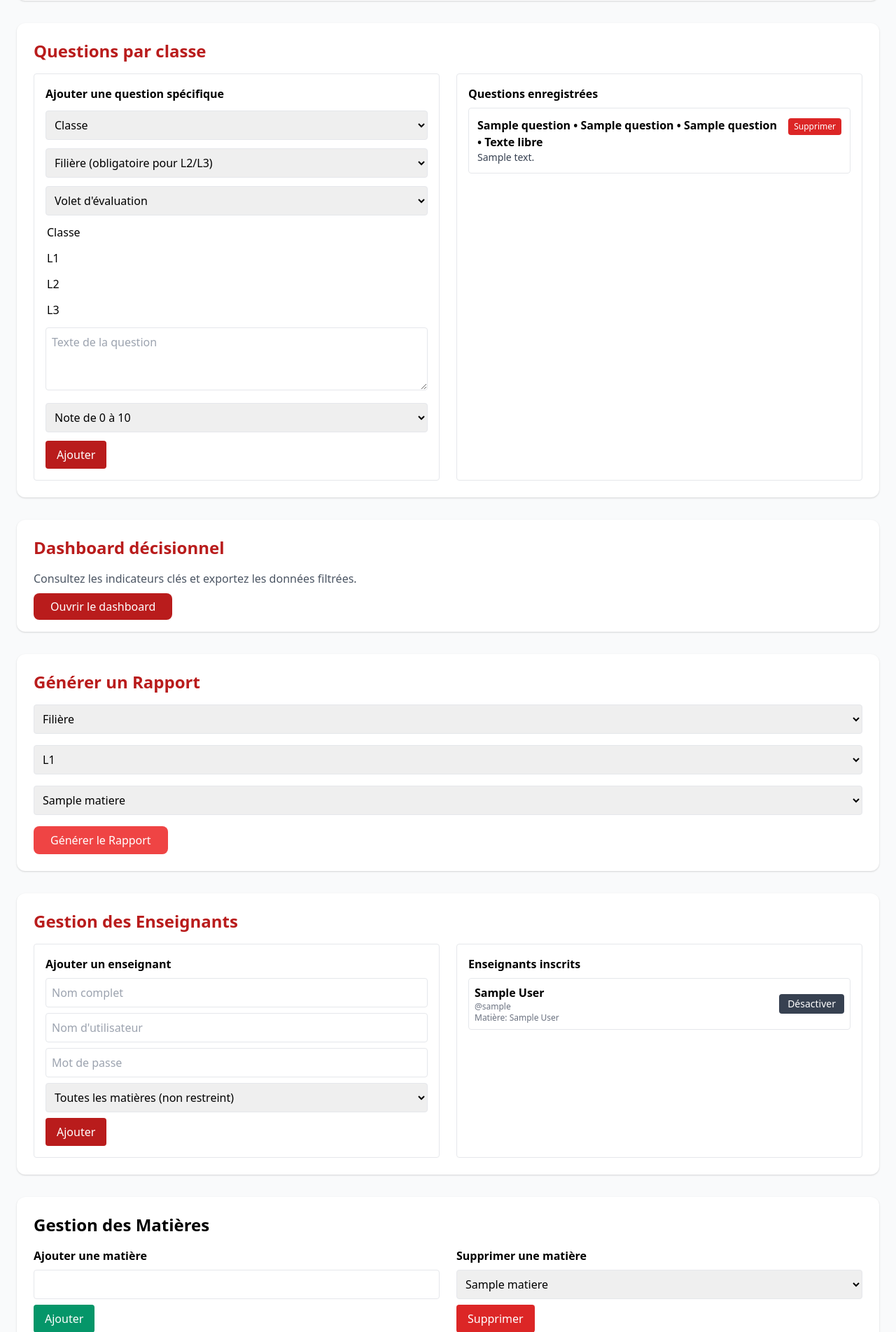
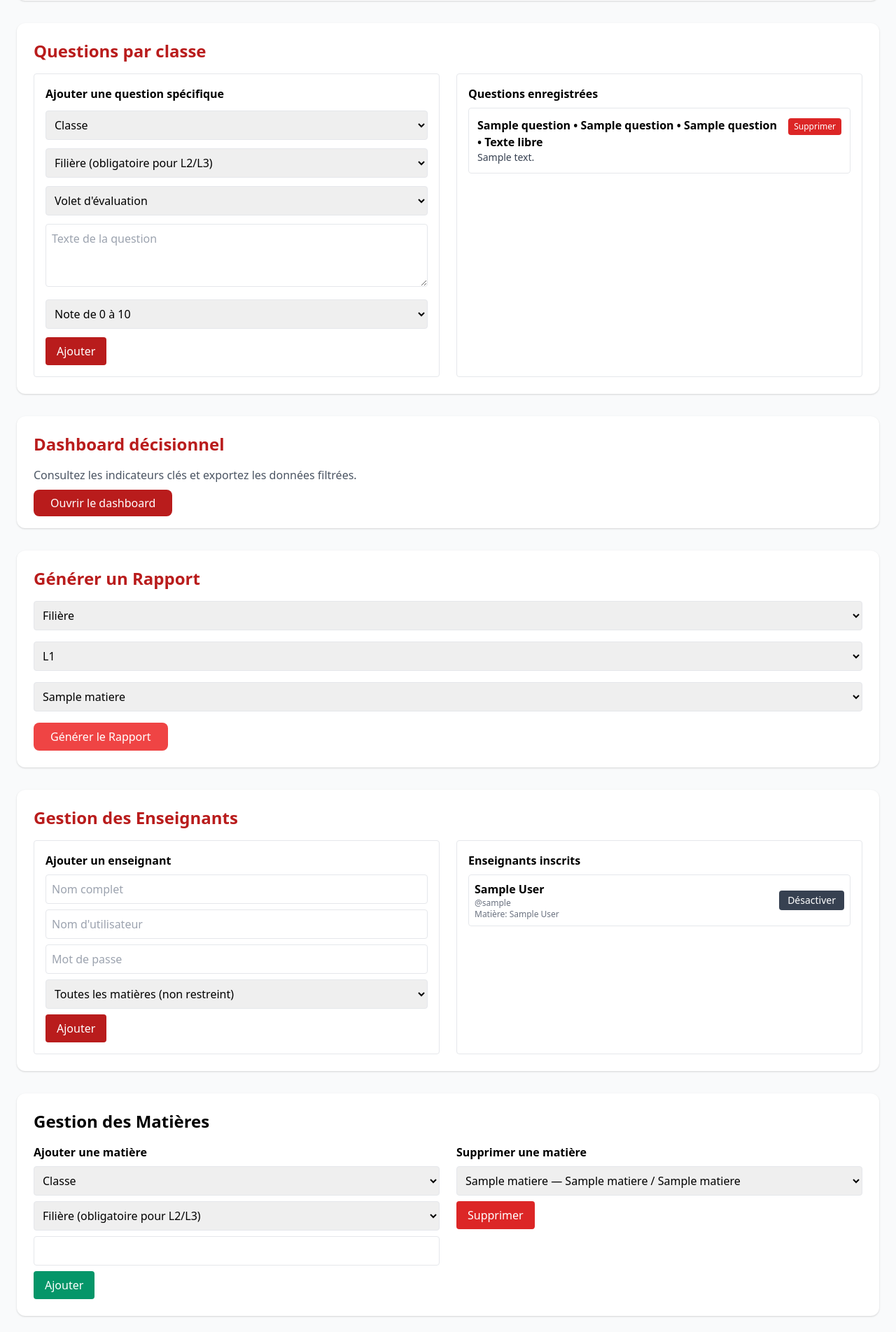
Before and after one commit to princeforever12/systeme_d_evaluation_des_professeurs, a Flask app: page /admin in a window 1280 px wide. Shown: the part 1363-3267 px from the top of the page at 70% size. After the commit the page ends 3245 px from the top, so only its background shows below. Run offline with Flask 3, Linux system fonts and the light colour scheme; the visitor is signed in with stand-in values (Sample User, id 1); tables that the repository leaves empty hold one stand-in row (values such as "Sample post").

Commit message:
Refine campaign/token flow and class-linked subject filtering

```diff
--- a/app.py
+++ b/app.py
@@ -21,7 +21,9 @@ db = SQLAlchemy(app)
 
 FILIERES_ITER = ['I', 'IMT', 'EEA']
 L1_LABEL = 'L1 (sans filière)'
-ALL_FILIERES = [L1_LABEL] + FILIERES_ITER
+TRONC_COMMUN_LABEL = 'Tronc commun'
+CAMPAIGN_GLOBAL_LABEL = 'ALL'
+ALL_FILIERES = [L1_LABEL, TRONC_COMMUN_LABEL] + FILIERES_ITER
 CLASS_LEVELS = ['L1', 'L2', 'L3']
 DEFAULT_CLASSES = CLASS_LEVELS
 VOLETS = ['enseignement', 'enseignant', 'organisation', 'infrastructures']
@@ -40,6 +42,17 @@ def is_l1_class(class_name):
     return bool(re.search(r'\b(L\s*1|LICENCE\s*1|LICENSE\s*1)\b', normalized))
 
 
+def normalize_filiere_for_class(class_name, filiere_name):
+    class_name = (class_name or '').strip()
+    filiere_name = (filiere_name or '').strip()
+
+    if is_l1_class(class_name):
+        return L1_LABEL
+    if filiere_name in FILIERES_ITER or filiere_name == TRONC_COMMUN_LABEL:
+        return filiere_name
+    return None
+
+
 # Modèles de base de données
 class Classe(db.Model):
     id = db.Column(db.Integer, primary_key=True)
@@ -49,6 +62,8 @@ class Classe(db.Model):
 class Matiere(db.Model):
     id = db.Column(db.Integer, primary_key=True)
     nom = db.Column(db.String(100), nullable=False)
+    class_name = db.Column(db.String(100), nullable=False, default='ALL')
+    filiere_name = db.Column(db.String(30), nullable=False, default='ALL')
 
 
 class EvaluationCampaign(db.Model):
@@ -337,15 +352,14 @@ def create_campaign():
         return redirect(url_for('login'))
 
     name = request.form.get('campaign_name', '').strip()
-    filiere = request.form.get('filiere', '').strip()
-    if not name or filiere not in ALL_FILIERES:
-        flash('Nom de campagne ou filière invalide.', 'danger')
+    if not name:
+        flash('Nom de campagne invalide.', 'danger')
         return redirect(url_for('admin'))
 
-    campaign = EvaluationCampaign(name=name, filiere_name=filiere, is_active=False)
+    campaign = EvaluationCampaign(name=name, filiere_name=CAMPAIGN_GLOBAL_LABEL, is_active=False)
     db.session.add(campaign)
     db.session.commit()
-    log_audit('campaign_created', f'name={name}, filiere={filiere}')
+    log_audit('campaign_created', f'name={name}')
     flash('Campagne créée avec succès.', 'success')
     return redirect(url_for('admin'))
 
@@ -356,11 +370,11 @@ def activate_campaign(campaign_id):
         return redirect(url_for('login'))
 
     campaign = EvaluationCampaign.query.get_or_404(campaign_id)
-    EvaluationCampaign.query.filter_by(filiere_name=campaign.filiere_name, is_active=True).update({'is_active': False})
+    EvaluationCampaign.query.filter_by(is_active=True).update({'is_active': False})
     campaign.is_active = True
     db.session.commit()
-    log_audit('campaign_activated', f'name={campaign.name}, filiere={campaign.filiere_name}')
-    flash(f'Campagne "{campaign.name}" activée pour la filière {campaign.filiere_name}.', 'success')
+    log_audit('campaign_activated', f'name={campaign.name}')
+    flash(f'Campagne "{campaign.name}" activée.', 'success')
     return redirect(url_for('admin'))
 
 
@@ -413,7 +427,8 @@ def generate_tokens():
     campaign_id = request.form.get('campaign_id', type=int)
     count = request.form.get('count', type=int)
 
-    if filiere not in ALL_FILIERES or not classe_name or not subject_name:
+    normalized_filiere = normalize_filiere_for_class(classe_name, filiere)
+    if not normalized_filiere or not classe_name or not subject_name:
         flash('Paramètres de génération invalides.', 'danger')
         return redirect(url_for('admin'))
 
@@ -422,15 +437,22 @@ def generate_tokens():
         return redirect(url_for('admin'))
 
     campaign = EvaluationCampaign.query.get(campaign_id) if campaign_id else None
-    if not campaign or campaign.filiere_name != filiere:
-        flash('Campagne invalide pour la filière sélectionnée.', 'danger')
+    if not campaign:
+        flash('Campagne invalide.', 'danger')
+        return redirect(url_for('admin'))
+
+    subject = Matiere.query.filter_by(nom=subject_name, class_name=classe_name).filter(
+        Matiere.filiere_name.in_([normalized_filiere, TRONC_COMMUN_LABEL, 'ALL'])
+    ).first()
+    if not subject:
+        flash('La matière sélectionnée ne correspond pas à la classe/filière choisie.', 'danger')
         return redirect(url_for('admin'))
 
     created = 0
     for _ in range(count):
         db.session.add(EvaluationToken(
             token=generate_unique_token(),
-            filiere_name=filiere,
+            filiere_name=normalized_filiere,
             class_name=classe_name,
             subject_name=subject_name,
             campaign_id=campaign.id,
@@ -439,8 +461,8 @@ def generate_tokens():
         created += 1
 
     db.session.commit()
-    log_audit('tokens_generated', f'count={created}, filiere={filiere}, classe={classe_name}, matiere={subject_name}')
-    flash(f'{created} tokens générés pour {filiere} / {classe_name} / {subject_name}.', 'success')
+    log_audit('tokens_generated', f'count={created}, filiere={normalized_filiere}, classe={classe_name}, matiere={subject_name}')
+    flash(f'{created} tokens générés pour {normalized_filiere} / {classe_name} / {subject_name}.', 'success')
     return redirect(url_for('admin'))
 
 
@@ -586,15 +608,22 @@ def select():
                 flash('Classe ou matière invalide.', 'danger')
                 return redirect(url_for('select'))
 
-            if is_l1_class(classe.nom):
-                filiere_name = L1_LABEL
-            elif filiere_name not in FILIERES_ITER:
-                flash('Veuillez sélectionner une filière valide pour les classes de L2 et plus.', 'danger')
+            normalized_filiere = normalize_filiere_for_class(classe.nom, filiere_name)
+            if not normalized_filiere:
+                flash('Veuillez sélectionner une filière valide pour cette classe.', 'danger')
+                return redirect(url_for('select'))
+
+            if matiere.class_name not in ('ALL', classe.nom):
+                flash('La matière ne correspond pas à la classe sélectionnée.', 'danger')
+                return redirect(url_for('select'))
+
+            if matiere.filiere_name not in ('ALL', normalized_filiere, TRONC_COMMUN_LABEL):
+                flash('La matière ne correspond pas à la filière sélectionnée.', 'danger')
                 return redirect(url_for('select'))
 
             token_obj = EvaluationToken.query.filter_by(
                 token=access_token,
-                filiere_name=filiere_name,
+                filiere_name=normalized_filiere,
                 class_name=classe.nom,
                 subject_name=matiere.nom,
                 is_used=False,
@@ -609,17 +638,17 @@ def select():
                 flash('La campagne associée au token est fermée.', 'danger')
                 return redirect(url_for('select'))
 
-            session['filiere_name'] = filiere_name
+            session['filiere_name'] = normalized_filiere
             session['class_name'] = classe.nom
             session['subject_name'] = matiere.nom
             session['token_id'] = token_obj.id
-            log_audit('token_validated', f'token={access_token}, filiere={filiere_name}, classe={classe.nom}, matiere={matiere.nom}')
+            log_audit('token_validated', f'token={access_token}, filiere={normalized_filiere}, classe={classe.nom}, matiere={matiere.nom}')
             return redirect(url_for('survey'))
 
         flash('Veuillez sélectionner une classe, une matière et saisir un token.', 'danger')
 
     classes = Classe.query.filter(Classe.nom.in_(CLASS_LEVELS)).order_by(Classe.nom.asc()).all()
-    matieres = Matiere.query.all()
+    matieres = Matiere.query.order_by(Matiere.nom.asc()).all()
     return render_template('class_subject.html', classes=classes, matieres=matieres, filieres=ALL_FILIERES)
 
 
@@ -825,12 +854,35 @@ def add_matiere():
     if not ensure_admin_session():
         return redirect(url_for('login'))
 
-    matiere_name = request.form.get('matiere_name')
-    if matiere_name:
-        db.session.add(Matiere(nom=matiere_name))
+    matiere_name = request.form.get('matiere_name', '').strip()
+    class_name = request.form.get('class_name', '').strip()
+    filiere_name = request.form.get('filiere_name', '').strip()
+
+    if matiere_name and class_name:
+        if class_name not in CLASS_LEVELS:
+            flash('Veuillez sélectionner une classe valide (L1/L2/L3).', 'danger')
+            return redirect(url_for('admin'))
+
+        normalized_filiere = normalize_filiere_for_class(class_name, filiere_name)
+        if not normalized_filiere:
+            flash('Veuillez sélectionner une filière valide pour cette classe.', 'danger')
+            return redirect(url_for('admin'))
+
+        existing = Matiere.query.filter_by(
+            nom=matiere_name,
+            class_name=class_name,
+            filiere_name=normalized_filiere,
+        ).first()
+        if existing:
+            flash('Cette matière existe déjà pour cette classe/filière.', 'warning')
+            return redirect(url_for('admin'))
+
+        db.session.add(Matiere(nom=matiere_name, class_name=class_name, filiere_name=normalized_filiere))
         db.session.commit()
-        log_audit('matiere_added', f'nom={matiere_name}')
+        log_audit('matiere_added', f'nom={matiere_name}, classe={class_name}, filiere={normalized_filiere}')
         flash('Matière ajoutée avec succès.', 'success')
+    else:
+        flash('Le nom de la matière et la classe sont requis.', 'danger')
     return redirect(url_for('admin'))
 
 
@@ -845,7 +897,10 @@ def delete_matiere():
         if matiere_to_delete:
             db.session.delete(matiere_to_delete)
             db.session.commit()
-            log_audit('matiere_deleted', f'nom={matiere_to_delete.nom}')
+            log_audit(
+                'matiere_deleted',
+                f'nom={matiere_to_delete.nom}, classe={matiere_to_delete.class_name}, filiere={matiere_to_delete.filiere_name}'
+            )
             flash('Matière supprimée avec succès.', 'success')
     return redirect(url_for('admin'))
 
@@ -1090,6 +1145,18 @@ def run_schema_updates():
         db.session.execute(text("UPDATE class_question SET volet_name = 'enseignement' WHERE volet_name IS NULL"))
         db.session.commit()
 
+    matiere_columns = {row[1] for row in db.session.execute(text("PRAGMA table_info(matiere)"))}
+    if 'class_name' not in matiere_columns:
+        db.session.execute(text("ALTER TABLE matiere ADD COLUMN class_name VARCHAR(100) DEFAULT 'ALL'"))
+        db.session.execute(text("UPDATE matiere SET class_name = 'ALL' WHERE class_name IS NULL"))
+        db.session.commit()
+
+    matiere_columns = {row[1] for row in db.session.execute(text("PRAGMA table_info(matiere)"))}
+    if 'filiere_name' not in matiere_columns:
+        db.session.execute(text("ALTER TABLE matiere ADD COLUMN filiere_name VARCHAR(30) DEFAULT 'ALL'"))
+        db.session.execute(text("UPDATE matiere SET filiere_name = 'ALL' WHERE filiere_name IS NULL"))
+        db.session.commit()
+
 
 if __name__ == '__main__':
     with app.app_context():
--- a/templates/admin.html
+++ b/templates/admin.html
@@ -39,10 +39,6 @@
                     <h3 class="text-lg font-semibold mb-3">Créer une campagne</h3>
                     <form method="POST" action="{{ url_for('create_campaign') }}" class="space-y-3">
                         <input type="text" name="campaign_name" placeholder="Ex: Campagne S1 2026" required class="w-full p-2 border rounded">
-                        <select name="filiere" required class="w-full p-2 border rounded">
-                            <option value="">Filière</option>
-                            {% for filiere in filieres %}<option value="{{ filiere }}">{{ filiere }}</option>{% endfor %}
-                        </select>
                         <button class="bg-red-700 text-white px-4 py-2 rounded">Créer</button>
                     </form>
                 </div>
@@ -53,20 +49,28 @@
                         <select name="campaign_id" required class="w-full p-2 border rounded">
                             <option value="">Campagne</option>
                             {% for campaign in campaigns %}
-                                <option value="{{ campaign.id }}">{{ campaign.name }} ({{ campaign.filiere_name }}) {% if campaign.is_active %}- ACTIVE{% endif %}</option>
+                                <option value="{{ campaign.id }}">{{ campaign.name }} {% if campaign.is_active %}- ACTIVE{% endif %}</option>
                             {% endfor %}
                         </select>
-                        <select name="filiere" required class="w-full p-2 border rounded">
+                        <select name="filiere" id="token_filiere" required class="w-full p-2 border rounded">
                             <option value="">Filière</option>
                             {% for filiere in filieres %}<option value="{{ filiere }}">{{ filiere }}</option>{% endfor %}
                         </select>
-                        <select name="classe_name" required class="w-full p-2 border rounded">
+                        <select name="classe_name" id="token_class_name" required class="w-full p-2 border rounded">
                             <option value="">Classe</option>
                             {% for classe in classes %}<option value="{{ classe.nom }}">{{ classe.nom }}</option>{% endfor %}
                         </select>
-                        <select name="subject_name" required class="w-full p-2 border rounded">
+                        <select name="subject_name" id="token_subject_name" required class="w-full p-2 border rounded">
                             <option value="">Matière</option>
-                            {% for matiere in matieres %}<option value="{{ matiere.nom }}">{{ matiere.nom }}</option>{% endfor %}
+                            {% for matiere in matieres %}
+                                <option
+                                    value="{{ matiere.nom }}"
+                                    data-class-name="{{ matiere.class_name }}"
+                                    data-filiere-name="{{ matiere.filiere_name }}"
+                                >
+                                    {{ matiere.nom }} ({{ matiere.class_name }} / {{ matiere.filiere_name }})
+                                </option>
+                            {% endfor %}
                         </select>
                         <input type="number" name="count" min="1" max="200" value="10" required class="w-full p-2 border rounded">
                         <button class="bg-red-700 text-white px-4 py-2 rounded">Générer</button>
@@ -82,7 +86,7 @@
                             <div class="border p-3 rounded flex justify-between items-center">
                                 <div>
                                     <p class="font-semibold">{{ campaign.name }}</p>
-                                    <p class="text-sm text-gray-500">{{ campaign.filiere_name }} • {{ campaign.created_at.strftime('%Y-%m-%d %H:%M') }}</p>
+                                    <p class="text-sm text-gray-500">{{ campaign.created_at.strftime('%Y-%m-%d %H:%M') }}</p>
                                 </div>
                                 {% if campaign.is_active %}
                                     <div class="flex items-center gap-2">
@@ -209,7 +213,7 @@
             <div class="grid md:grid-cols-2 gap-6">
                 <form method="POST" action="{{ url_for('add_class_question') }}" class="space-y-3 border rounded p-4">
                     <label class="font-semibold">Ajouter une question spécifique</label>
-                    <select name="class_name" required class="w-full p-2 border rounded">
+                    <select name="class_name" id="question_class_name" required class="w-full p-2 border rounded">
                         <option value="">Classe</option>
                         {% for classe in classes %}<option value="{{ classe.nom }}">{{ classe.nom }}</option>{% endfor %}
                     </select>
@@ -226,21 +230,6 @@
                         {% for volet in volets %}
                             <option value="{{ volet }}">{{ volet_labels[volet] }}</option>
                         {% endfor %}
-                    </div>
-                </div>
-            </div>
-        </div>
-
-
-
-        <div class="bg-white rounded-xl shadow p-6">
-            <h2 class="text-2xl font-bold mb-4 text-red-700">Questions par classe</h2>
-            <div class="grid md:grid-cols-2 gap-6">
-                <form method="POST" action="{{ url_for('add_class_question') }}" class="space-y-3 border rounded p-4">
-                    <label class="font-semibold">Ajouter une question spécifique</label>
-                    <select name="class_name" required class="w-full p-2 border rounded">
-                        <option value="">Classe</option>
-                        {% for classe in classes %}<option value="{{ classe.nom }}">{{ classe.nom }}</option>{% endfor %}
                     </select>
                     <textarea name="question_text" rows="3" placeholder="Texte de la question" required class="w-full p-2 border rounded"></textarea>
                     <select name="response_type" required class="w-full p-2 border rounded">
@@ -346,13 +335,29 @@
             <div class="grid md:grid-cols-2 gap-6">
                 <form method="POST" action="{{ url_for('add_matiere') }}" class="space-y-2">
                     <label class="font-semibold">Ajouter une matière</label>
+                    <select name="class_name" id="subject_class_name" required class="w-full p-2 border rounded">
+                        <option value="">Classe</option>
+                        {% for classe in classes %}<option value="{{ classe.nom }}">{{ classe.nom }}</option>{% endfor %}
+                    </select>
+                    <select name="filiere_name" id="subject_filiere_name" class="w-full p-2 border rounded">
+                        <option value="">Filière (obligatoire pour L2/L3)</option>
+                        {% for filiere in filieres %}
+                            {% if filiere != 'L1 (sans filière)' %}
+                                <option value="{{ filiere }}">{{ filiere }}</option>
+                            {% endif %}
+                        {% endfor %}
+                    </select>
                     <input type="text" name="matiere_name" required class="w-full p-2 border rounded">
                     <button class="bg-green-600 text-white px-4 py-2 rounded">Ajouter</button>
                 </form>
                 <form method="POST" action="{{ url_for('delete_matiere') }}" class="space-y-2">
                     <label class="font-semibold">Supprimer une matière</label>
                     <select name="matiere_id" required class="w-full p-2 border rounded">
-                        {% for matiere in matieres %}<option value="{{ matiere.id }}">{{ matiere.nom }}</option>{% endfor %}
+                        {% for matiere in matieres %}
+                            <option value="{{ matiere.id }}">
+                                {{ matiere.nom }} — {{ matiere.class_name }} / {{ matiere.filiere_name }}
+                            </option>
+                        {% endfor %}
                     </select>
                     <button class="bg-red-600 text-white px-4 py-2 rounded">Supprimer</button>
                 </form>
@@ -360,8 +365,13 @@
         </div>
     </div>
 <script>
-    const questionClassSelect = document.querySelector('select[name="class_name"]');
+    const questionClassSelect = document.getElementById('question_class_name');
     const questionFiliereSelect = document.getElementById('question_filiere_name');
+    const subjectClassSelect = document.getElementById('subject_class_name');
+    const subjectFiliereSelect = document.getElementById('subject_filiere_name');
+    const tokenClassSelect = document.getElementById('token_class_name');
+    const tokenFiliereSelect = document.getElementById('token_filiere');
+    const tokenSubjectSelect = document.getElementById('token_subject_name');
 
     function updateQuestionFiliereRequirement() {
         if (!questionClassSelect || !questionFiliereSelect) return;
@@ -376,6 +386,60 @@
         questionClassSelect.addEventListener('change', updateQuestionFiliereRequirement);
         updateQuestionFiliereRequirement();
     }
+
+    function updateSubjectFiliereRequirement() {
+        if (!subjectClassSelect || !subjectFiliereSelect) return;
+        const selectedClass = subjectClassSelect.value;
+        const isL1 = selectedClass === 'L1';
+        subjectFiliereSelect.required = !isL1;
+        subjectFiliereSelect.disabled = isL1;
+        if (isL1) subjectFiliereSelect.value = '';
+    }
+
+    if (subjectClassSelect && subjectFiliereSelect) {
+        subjectClassSelect.addEventListener('change', updateSubjectFiliereRequirement);
+        updateSubjectFiliereRequirement();
+    }
+
+    function updateTokenForm() {
+        if (!tokenClassSelect || !tokenFiliereSelect || !tokenSubjectSelect) return;
+
+        const selectedClass = tokenClassSelect.value;
+        const selectedFiliere = tokenFiliereSelect.value;
+        const isL1 = selectedClass === 'L1';
+
+        tokenFiliereSelect.required = !!selectedClass;
+        if (isL1) {
+            tokenFiliereSelect.value = 'L1 (sans filière)';
+        }
+
+        const availableSubjectValues = [];
+        for (const option of tokenSubjectSelect.options) {
+            if (!option.value) {
+                option.hidden = false;
+                continue;
+            }
+            const optionClass = option.dataset.className;
+            const optionFiliere = option.dataset.filiereName;
+            const classMatch = !selectedClass || optionClass === selectedClass || optionClass === 'ALL';
+            const filiereMatch = !selectedFiliere || optionFiliere === selectedFiliere || optionFiliere === 'Tronc commun' || optionFiliere === 'ALL';
+            const visible = classMatch && filiereMatch;
+            option.hidden = !visible;
+            if (visible) {
+                availableSubjectValues.push(option.value);
+            }
+        }
+
+        if (!availableSubjectValues.includes(tokenSubjectSelect.value)) {
+            tokenSubjectSelect.value = '';
+        }
+    }
+
+    if (tokenClassSelect && tokenFiliereSelect && tokenSubjectSelect) {
+        tokenClassSelect.addEventListener('change', updateTokenForm);
+        tokenFiliereSelect.addEventListener('change', updateTokenForm);
+        updateTokenForm();
+    }
 </script>
 </body>
 </html>
```
Also changed, not shown: templates/class_subject.html (+35 -2 lines).
